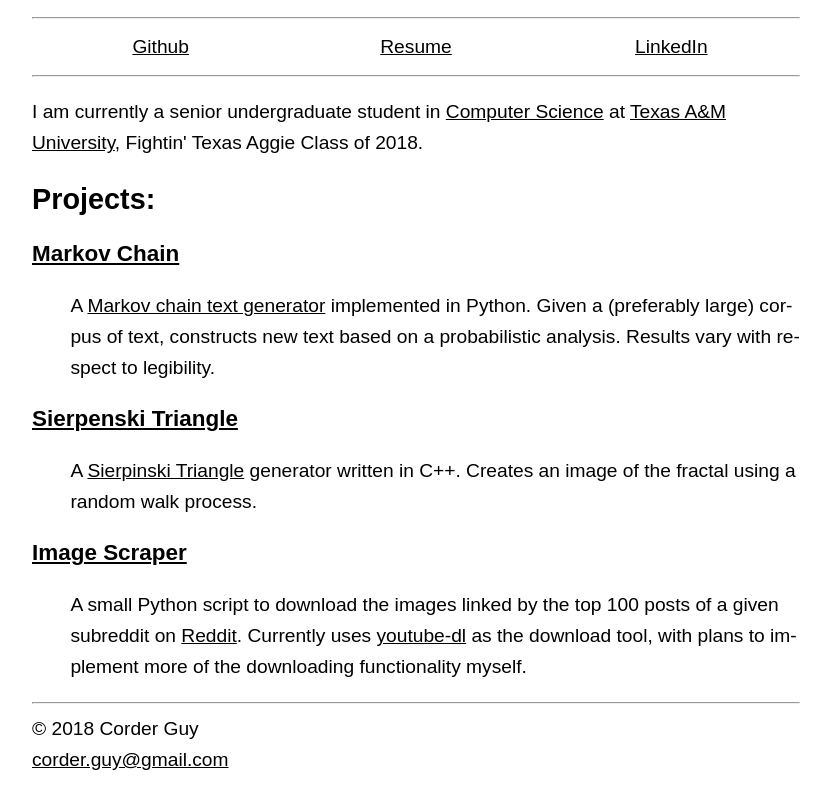
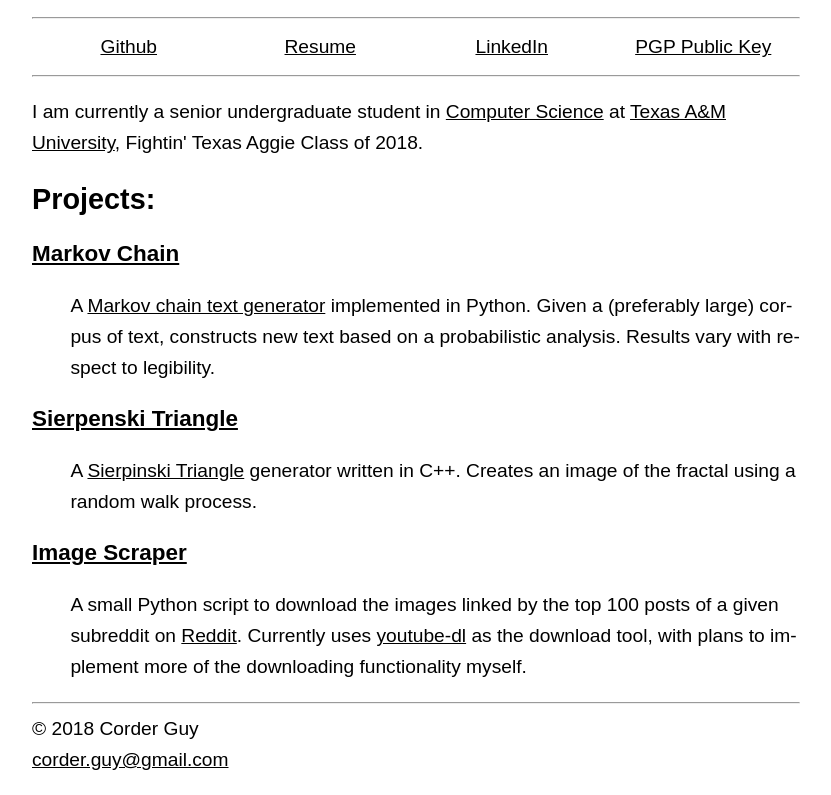
Before and after one commit to corderguy/website, a plain HTML site: page index.html in a window 1280 px wide. Shown: the part 91-886 px from the top of the page, without its empty margins (224-1055 px from the left). Drawn offline with Linux system fonts and the light colour scheme.

Commit message:
Add pgp key

```diff
--- a/index.html
+++ b/index.html
@@ -29,6 +29,9 @@
         </td>
         <td>
           <a href="https://www.linkedin.com/in/jcguy">LinkedIn</a>
+        </td>
+        <td>
+            <a href="pubkey.asc">PGP Public Key</a>
         </td>
       </tr>
     </table>
```
